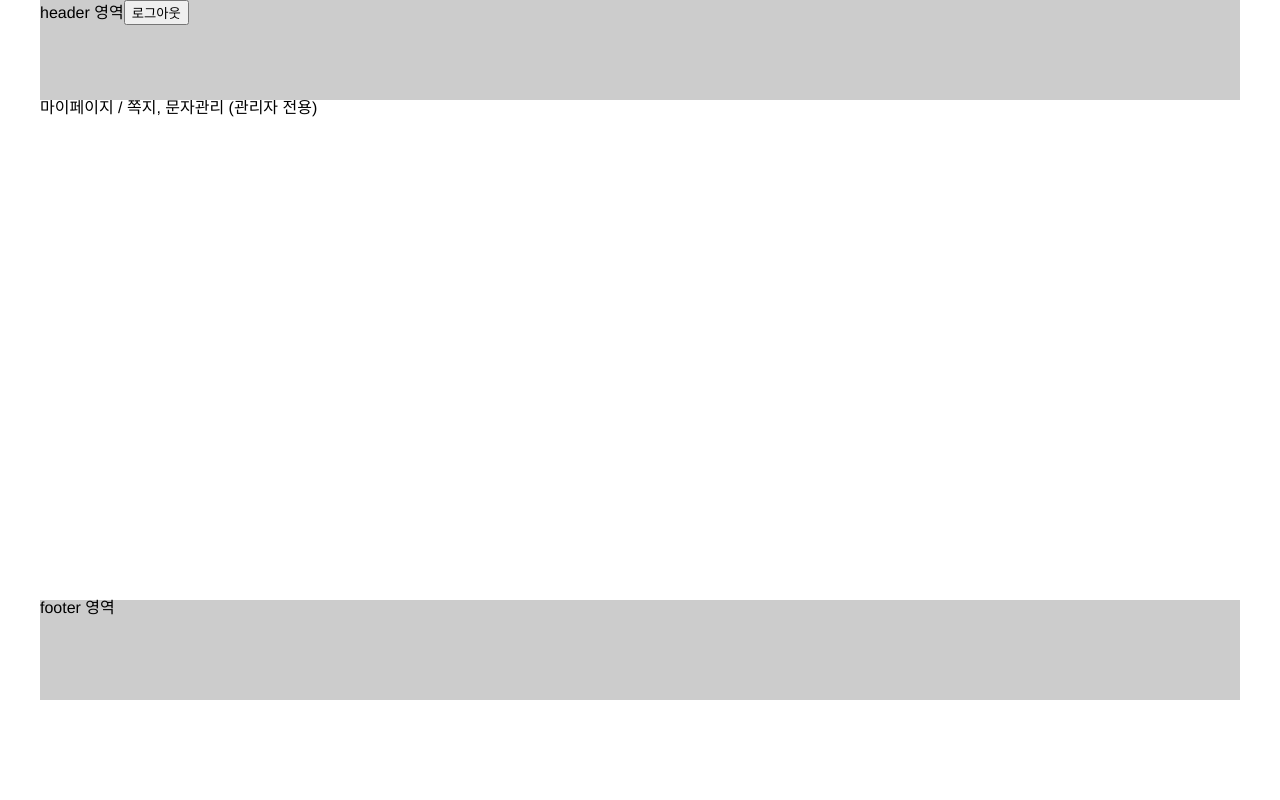
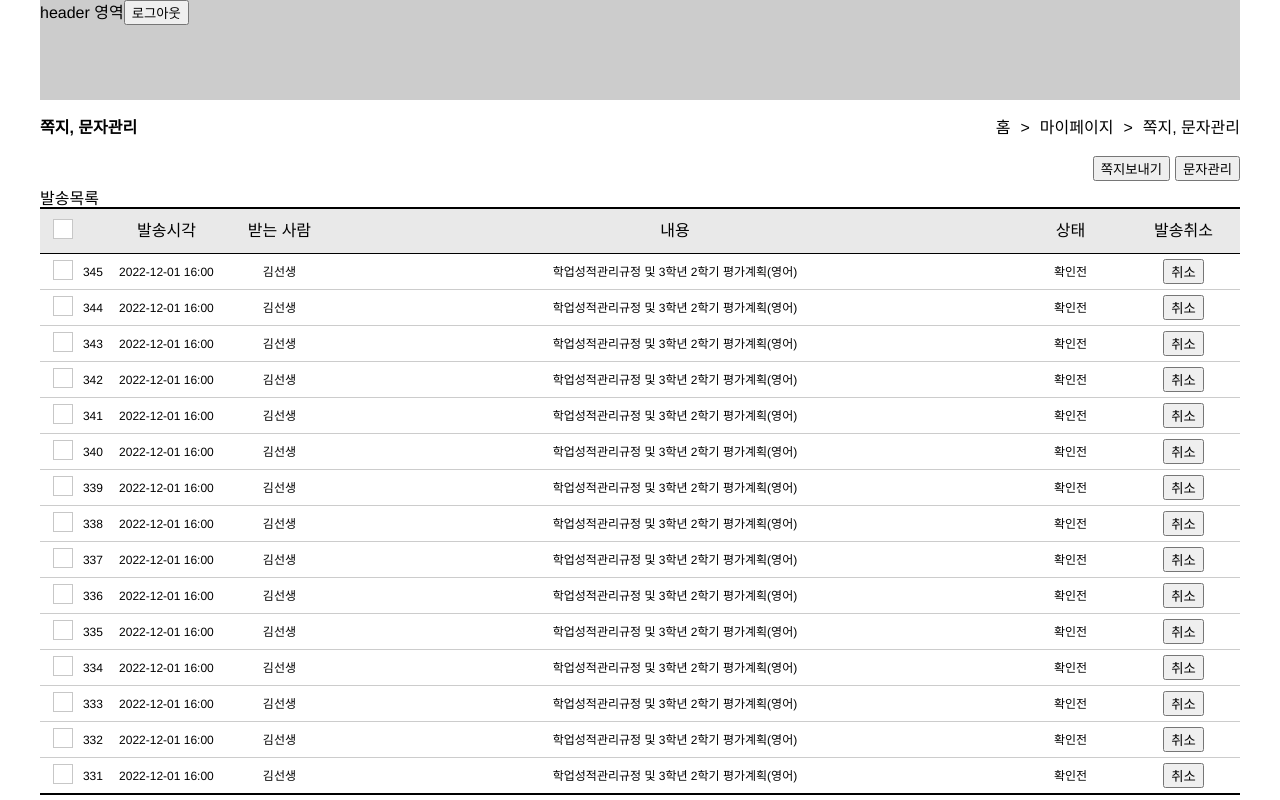
Before and after one commit to kyung-doo/kice, a React (Create React App) app: page /mypage/admin-note in a window 1280 px wide. Shown: the top 800 px of the page. Built offline with nearby package versions, Linux system fonts and the light colour scheme; sample sign-in values are in the browser's storage.

Commit message:
쪽지보내기

```diff
--- a/src/components/Modal.tsx
+++ b/src/components/Modal.tsx
@@ -42,7 +42,7 @@ const Modal: FC<Props & {as?: any}> = ({
             <div className="modal-footer">
                 {foot}
             </div>
-         </div>
+        </div>
      </Styled.Modal>
    );
 }
@@ -59,21 +59,32 @@ const Styled = {
     .modal{
         &-content{
             width: 500px;
-            height: 500px;
-            background: #ccc;
+            min-height: 500px;
+            background: #fff;
             position: absolute;
             left: 50%;
             top: 50%;
             transform: translate(-50%, -50%);
             display: flex;
-            justify-content: space-between;
             flex-direction: column;
+
         }
         &-header{
             display:flex;
             align-items: center;
             justify-content: space-between;
         }
+        &-body{
+            padding: 20px 10px;
+        }
+        &-footer{
+            position: absolute;
+            bottom: 0;
+            left: 0;
+            width: 100%;
+            text-align: center;
+
+        }
     }
    `,
 }
--- a/src/pages/mypage/AdminNote.tsx
+++ b/src/pages/mypage/AdminNote.tsx
@@ -1,21 +1,166 @@
 import { FC, useCallback, useEffect, useState } from "react";
+import { useLocation } from "react-router-dom";
 import styled from 'styled-components';
 import withLayout from "../../layout/withLayout";
+import queryString from 'query-string';
+import ContentsTitle from "../../components/ContentsTitle";
+import Board from "../../components/Board";
+import Pagination from "../../components/Pagination";
+import Button from "../../components/Button";
+import Modal from "../../components/Modal";
+import Textbox from "../../components/Textbox";
+import TextArea from "../../components/TextArea";
 
+// 검색 타입 옵션
+const searchOptions = [
+   {label: '제목', value: 'value1'},
+   {label: '내용', value: 'value2'},
+   {label: '제목 + 내용', value: 'value3'},
+];
 
+// 보드 타이틀
+const boarderTitle = [
+   {name: '발송시각', w: '10%'},
+   {name: '받는 사람', w: '10%'},
+   {name: '내용', w: '60%'},
+   {name: '상태', w: '10%'},
+   {name: '발송취소', w: '10%'},
+];
+// dummy 보드 데이터
+const boardData = {
+   currentPage: 1,
+   listLength: 345,
+   listView: 15,
+   lists: [{}]
+};
+
+const lists: {}[] = [];
+Array.from(Array(boardData.listView), (k, i) => lists.push({
+   listId: 0,
+   time: '2022-12-01 16:00',
+   to: '김선생',
+   title: '학업성적관리규정 및 3학년 2학기 평가계획(영어)',
+   status: '확인전',
+}));
+
+boardData.lists = lists;
 
 const AdminNote: FC = () => {
 
+   const { search } = useLocation();
+   const query = queryString.parse(search);
+   const [currentPage, setCurrentPage] = useState<number>(boardData.currentPage);
+   const [modal,setModal] = useState<boolean>(false);
+   const [tit, setTit] = useState<string>('');
+   const [contents,setContents] = useState<string>('');
+
+   useEffect(() => {
+      console.log('query: ', query);
+   },[]);
+
+
    return (
       <Styled.AdminNote>
-         마이페이지 / 쪽지, 문자관리 {'(관리자 전용)'}
+
+         <ContentsTitle depth1={'마이페이지'} depth2={'쪽지, 문자관리'} />
+         <div className="board-top flex-end mb10">
+           <Button className="mr5" onClick={()=>setModal(true)}>쪽지보내기</Button>
+           <Button>문자관리</Button>
+         </div>
+         <span>발송목록</span>
+         <Board
+            useCHeckbox={true}
+            currentPage={currentPage}
+            listView={boardData.listView}
+            listLength={boardData.listLength}
+            boardTItle={boarderTitle}
+            baordEl={boardData && boardData.lists.map(( data: any, i ) => (
+               <>
+                  <div style={{width: boarderTitle[0].w}}>{data.time}</div>
+                  <div style={{width: boarderTitle[1].w}}>{data.to}</div>
+                  <div style={{width: boarderTitle[2].w}}>{data.title}</div>
+                  <div style={{width: boarderTitle[3].w}}>{data.status}</div>
+                  <div style={{width: boarderTitle[4].w}}>
+                     {
+                        data.status === '확인전' ? <Button>취소</Button> : '-'
+                     }
+                  </div>
+               </>
+            ))}
+         />
+         <div className="flex-center mt30 mb30">
+            <Pagination
+               listLength={boardData.listLength}
+               listView={boardData.listView}
+               pageView={10}
+               currentPage={currentPage}
+               setCurrentPage={setCurrentPage}
+            />
+         </div>
+            {
+               modal &&
+               <Modal
+               setModal={setModal}
+               head={<h2 className="modal-title">쪽지보내기</h2>}
+               foot={
+               <>
+                  <Button className="mr5">발송</Button>
+                  <Button onClick={()=>{
+                     setContents('');
+                     setTit('');
+                  }}>다시쓰기</Button>
+               </>
+            }
+            >
+               <div className='send-head mb10'>
+                  <div className="label">받는 사람</div>
+                  <div className="inputArea">
+                     <Textbox value={tit} onChange={(e)=>setTit(e.target.value)}/>
+                     <Button>검색</Button>
+                  </div>
+               </div>
+               <div className="send-body">
+                  <TextArea value={contents} onChange={(e)=>setContents(e.target.value)}/>
+               </div>
+
+               </Modal>
+            }
       </Styled.AdminNote>
    );
 }
 
-
 const Styled = {
    AdminNote: styled.div`
+      .board-count{
+         display: none;
+      }
+      .send{
+         &-head{
+            height: 60px;
+            border: 1px solid #ddd;
+            display:flex;
+            .label{
+               height: 100%;
+               width: 20%;
+               background: #ccc;
+               border-right: 1px solid #ddd;
+            }
+            .inputArea{
+               height: 100%;
+               width: 80%;
+               padding-left: 5px;
+               display: flex;
+               justify-content: flex-start;
+               align-items: center;
+
+            }
+         }
+         &-body{
+            textarea{
+               height: 300px;
+            }
+         }
+      }
 
    `,
 }
```
